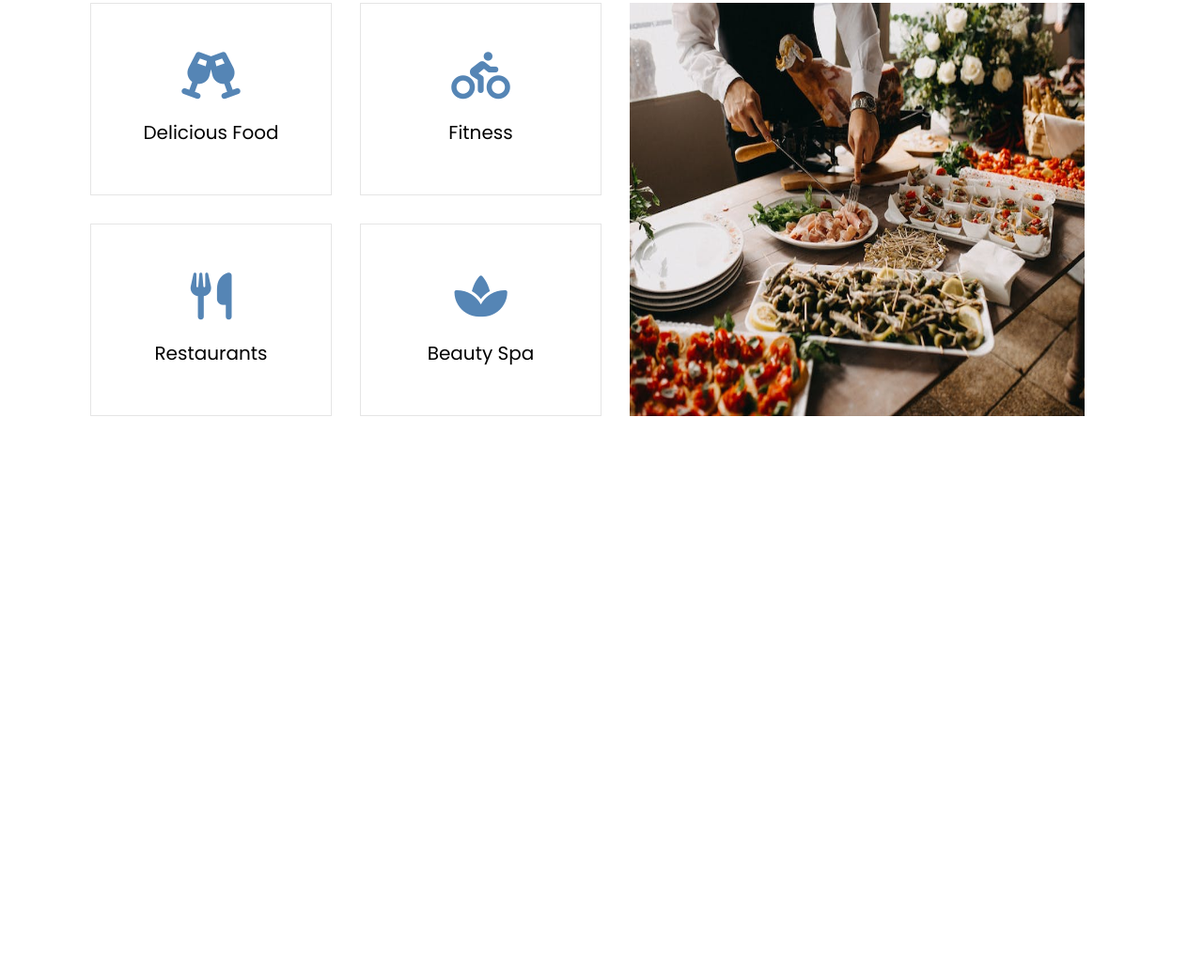
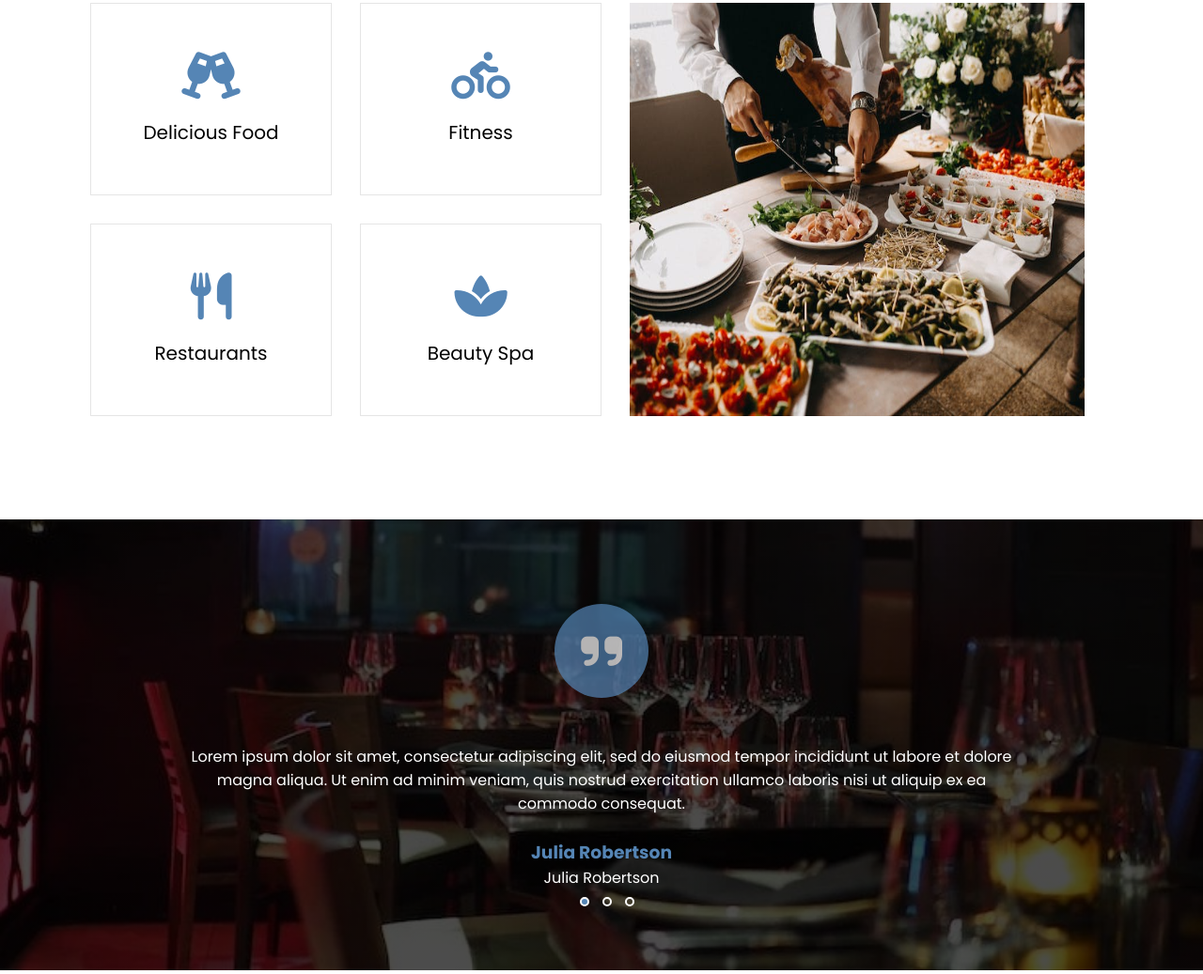
Before and after one commit to tleanne1/hotel-booking-website, a plain HTML site: page index.html in a window 1280 px wide. Shown: the part 3244-4281 px from the top of the page at 94% size. Before the commit the page ends 3717 px from the top, so only its background shows below. Drawn offline with nearby package versions, Linux system fonts and the light colour scheme.

Commit message:
Added customer section

```diff
--- a/index.html
+++ b/index.html
@@ -553,5 +553,69 @@
             </div>
       </div>
     </section>
+
+    <section class="customer top">
+      <div class="container">
+        <div class="owl-carousel owl-carousel2 owl-theme">
+          <div class="item">
+            <i class="fa-solid fa-quote-right"></i>
+          <p>
+            Lorem ipsum dolor sit amet, consectetur adipiscing elit, sed do
+            eiusmod tempor incididunt ut labore et dolore magna aliqua. Ut enim
+            ad minim veniam, quis nostrud exercitation ullamco laboris nisi ut
+            aliquip ex ea commodo consequat.
+          </p>
+          <h3>Julia Robertson</h3>
+          <label>Julia Robertson</label>
+          </div>
+          <div class="item">
+            <i class="fa-solid fa-quote-right"></i>
+          <p>
+            Lorem ipsum dolor sit amet, consectetur adipiscing elit, sed do
+            eiusmod tempor incididunt ut labore et dolore magna aliqua. Ut enim
+            ad minim veniam, quis nostrud exercitation ullamco laboris nisi ut
+            aliquip ex ea commodo consequat.
+          </p>
+          <h3>Julia Robertson</h3>
+          <label>Julia Robertson</label>
+          </div>
+          <div class="item">
+            <i class="fa-solid fa-quote-right"></i>
+          <p>
+            Lorem ipsum dolor sit amet, consectetur adipiscing elit, sed do
+            eiusmod tempor incididunt ut labore et dolore magna aliqua. Ut enim
+            ad minim veniam, quis nostrud exercitation ullamco laboris nisi ut
+            aliquip ex ea commodo consequat.
+          </p>
+          <h3>Julia Robertson</h3>
+          <label>Julia Robertson</label>
+          </div>
+        </div>
+      </div>
+    </section>
+    <script>
+      $(`.owl-carousel`).owlCarousel({
+        loop: true,
+        margin: 0,
+        nav: false,
+        dots: true,
+        navText: [
+          "<i class='fa fa-chevron-left'></i>",
+          "<i class='fa fa-chevron-right'></i>",
+        ],
+        responsive: {
+          0: {
+            items: 1,
+          },
+          768: {
+            items: 1,
+          },
+          1000: {
+            items: 1,
+          },
+        },
+      });
+    </script>
+
   </body>
 </html>
--- a/style.css
+++ b/style.css
@@ -514,3 +514,72 @@ h2 {
   color: #ffffff;
 }
 /*------services------*/
+
+/*------customer------*/
+.customer {
+  background-image: linear-gradient(rgba(0, 0, 0, 0.7), rgba(0, 0, 0, 0.7)),
+    url(images/background-2.jpg);
+  background-repeat: no-repeat;
+  background-size: cover;
+  height: 60vh;
+  width: 100%;
+  color: #ffffff;
+  text-align: center;
+}
+
+.customer .container {
+  max-width: 70%;
+}
+
+.customer .item {
+  padding: 10% 0;
+}
+
+.customer i {
+  width: 100px;
+  height: 100px;
+  background: rgba(85, 133, 181);
+  opacity: 0.7;
+  line-height: 100px;
+  border-radius: 50%;
+  font-size: 50px;
+  margin-bottom: 50px;
+}
+
+.customer p {
+  line-height: 25px;
+}
+
+.customer h3 {
+  margin-top: 25px;
+  color: #5585b5;
+}
+
+.customer span {
+  font-size: 15px;
+}
+
+.owl-carousel2 .owl-dots {
+  position: absolute;
+  bottom: 60px;
+  left: 46.6%;
+}
+
+.owl-carousel2 .owl-dots i {
+  color: #5585b5;
+}
+
+.owl-carousel2 .owl-dots i:hover button {
+  color: #5585b5 !important;
+}
+
+.owl-carousel2 span {
+  border: 2px solid #ffffff;
+  background: transparent !important;
+}
+
+.owl-carousel2 .active span {
+  background: #5585b5 !important;
+  border: 2px solid #ffffff;
+}
+/*------customer------*/
```
Also changed, not shown: images/background-2.jpg (added).
